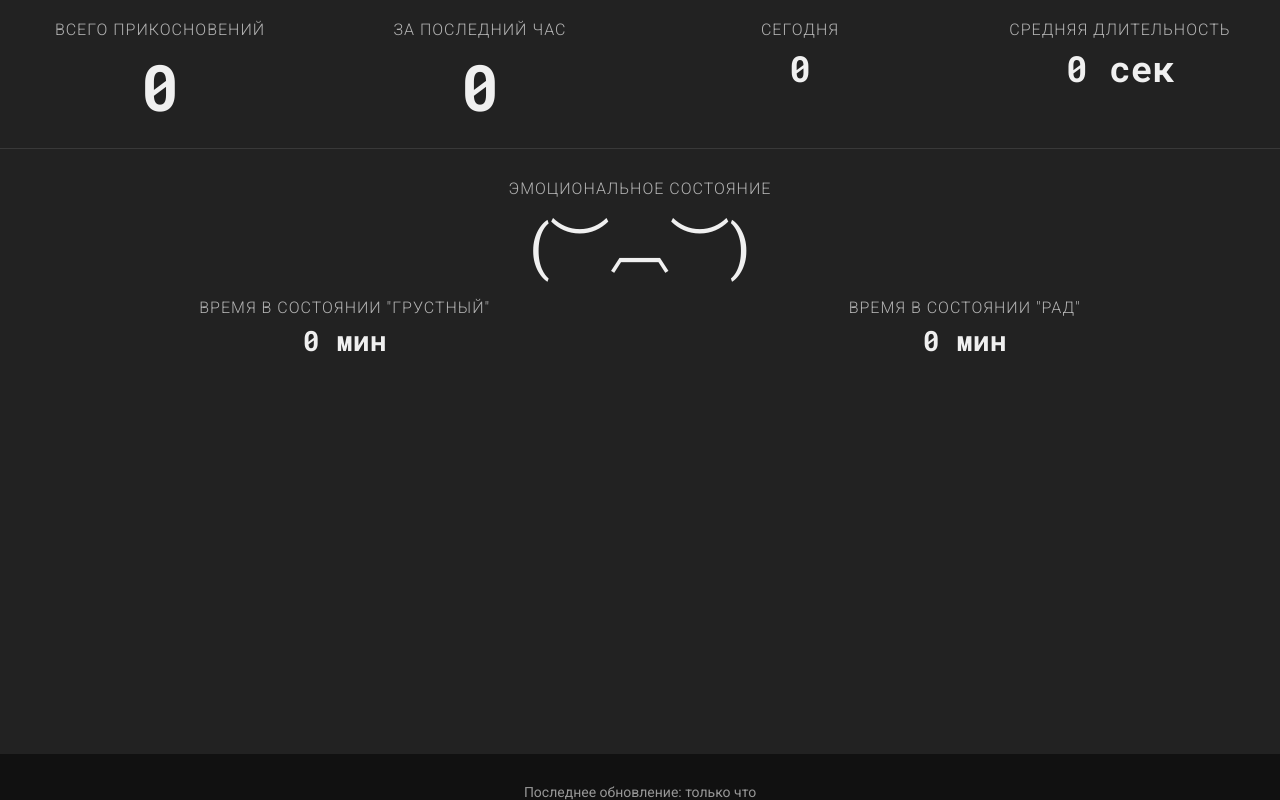
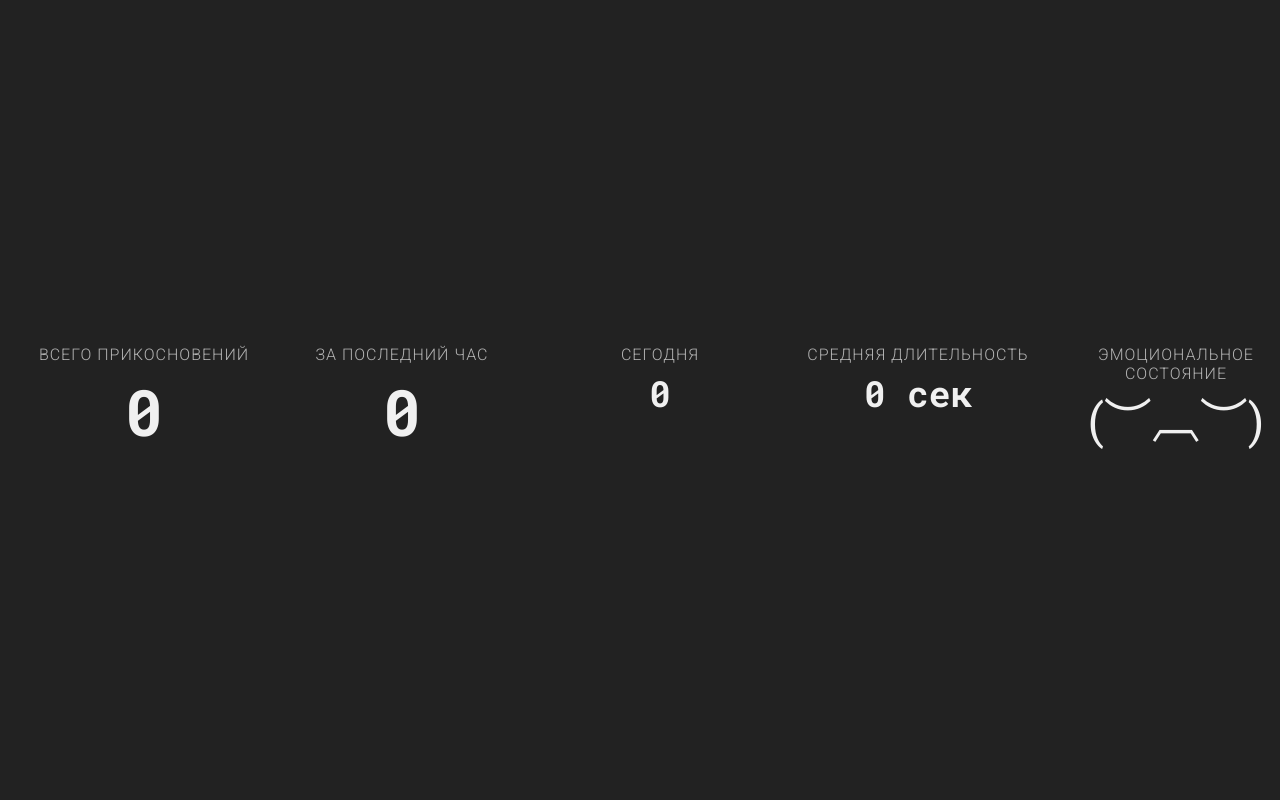
Before and after one commit to artem-konevskikh/mf-touch-companion, a Python web app: template src/webapp/templates/index.html in a window 1280 px wide. Run offline with Jinja, Linux system fonts and the light colour scheme; the template is opened without the code that fills it, so the values that code supplies are empty.

Commit message:
ui updates

```diff
--- a/src/webapp/static/css/styles.css
+++ b/src/webapp/static/css/styles.css
@@ -54,15 +54,17 @@ h1 {
   width: 100%;
   height: 100%;
   border-radius: 0;
+  justify-content: center;
 }
 
-.metrics {
+.metrics-container {
   display: flex;
   flex-direction: row;
-  justify-content: space-between;
-  gap: 0;
+  justify-content: space-evenly;
+  align-items: stretch;
+  gap: 10px;
   margin: 0;
-  padding: 0;
+  padding: 20px;
   flex: 0 0 auto;
   width: 100%;
   height: auto;
@@ -72,6 +74,10 @@ h1 {
   flex: 1;
   text-align: center;
   padding: 20px 10px;
+  display: flex;
+  flex-direction: column;
+  justify-content: flex-start;
+  align-items: center;
 }
 
 .metric-title {
@@ -107,23 +113,16 @@ h1 {
   display: flex;
   flex-direction: column;
   align-items: center;
+  justify-content: flex-start;
   margin-top: 0;
-  padding: 30px 20px;
-  border-top: 1px solid rgba(255, 255, 255, 0.1);
+  padding: 20px 10px;
   flex: 1;
 }
 
-.state-title {
-  font-size: 16px;
-  font-weight: 300;
-  text-transform: uppercase;
-  letter-spacing: 1px;
-  margin-bottom: 10px;
-  opacity: 0.7;
-}
+
 
 .state-emoji {
-  font-size: 60px;
+  font-size: 48px;
   line-height: 1;
   margin: 10px 0;
   transition: all 0.5s ease;
@@ -187,3 +186,27 @@ h1 {
     background-color: transparent;
   }
 }
+
+/* Responsive design */
+@media (max-width: 768px) {
+  .metrics-container {
+    flex-direction: column;
+    padding: 10px;
+  }
+
+  .metric-section {
+    padding: 15px 10px;
+  }
+
+  #total-count, #hour-count {
+    font-size: 48px;
+  }
+
+  .metric-value.medium {
+    font-size: 32px;
+  }
+
+  .state-emoji {
+    font-size: 42px;
+  }
+}
--- a/src/webapp/static/js/dashboard.js
+++ b/src/webapp/static/js/dashboard.js
@@ -100,12 +100,8 @@ class DashboardController {
             stateEmoji.classList.add('sad');
         }
 
-        // State times
-        document.getElementById('sad-time').textContent = formatTime(data.emotional_state_time.sad);
-        document.getElementById('glad-time').textContent = formatTime(data.emotional_state_time.glad);
-
-        // Last update
-        document.getElementById('last-update').textContent = 'Последнее обновление: ' + formatDateTime(data.last_update);
+        // State times and last update removed from UI
+        // These lines were removed as per requirements
 
         // Animate updates
         animateUpdate('total-count');
--- a/src/webapp/templates/index.html
+++ b/src/webapp/templates/index.html
@@ -15,7 +15,7 @@
     <div class="container">
 
         <div class="dashboard">
-            <div class="metrics">
+            <div class="metrics-container">
                 <div class="metric-section">
                     <div class="metric-title">Всего прикосновений</div>
                     <div class="metric-value" id="total-count">0</div>
@@ -35,29 +35,15 @@
                     <div class="metric-title">Средняя длительность</div>
                     <div class="metric-value medium" id="avg-duration">0 сек</div>
                 </div>
-            </div>
 
-            <div class="emotional-state">
-                <div class="state-title">Эмоциональное состояние</div>
-                <div class="state-emoji" id="state-emoji">(︶︹︶)</div>
-
-                <div class="state-info">
-                    <div class="state-metric">
-                        <div class="metric-title">Время в состоянии "грустный"</div>
-                        <div class="metric-value small" id="sad-time">0 мин</div>
-                    </div>
-
-                    <div class="state-metric">
-                        <div class="metric-title">Время в состоянии "рад"</div>
-                        <div class="metric-value small" id="glad-time">0 мин</div>
-                    </div>
+                <div class="metric-section emotional-state">
+                    <div class="metric-title">Эмоциональное состояние</div>
+                    <div class="state-emoji" id="state-emoji">(︶︹︶)</div>
                 </div>
             </div>
         </div>
 
-        <div class="footer">
-            <div id="last-update">Последнее обновление: только что</div>
-        </div>
+        <!-- Футер с обновлением удален -->
     </div>
 
     <script src="/static/js/dashboard.js"></script>
```
